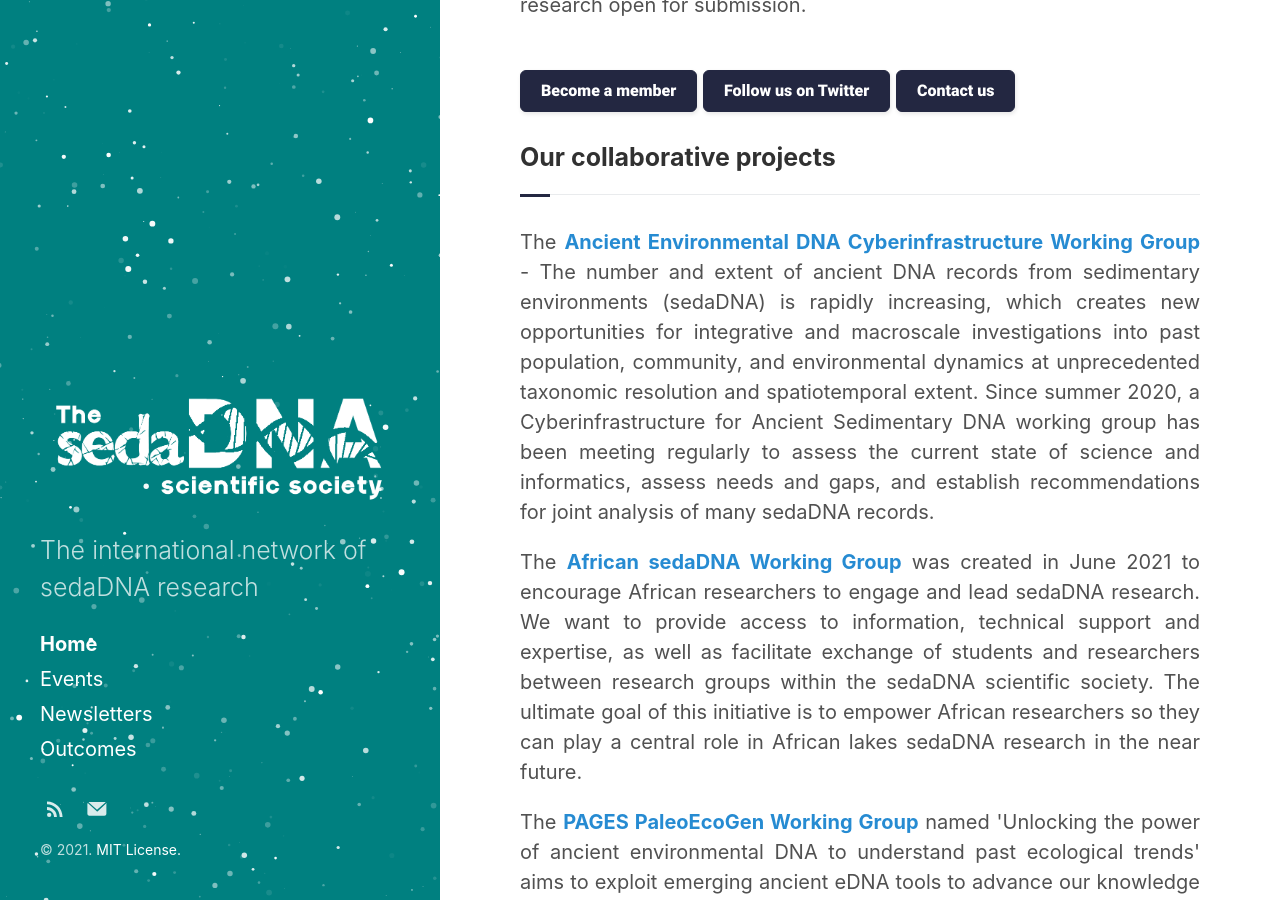
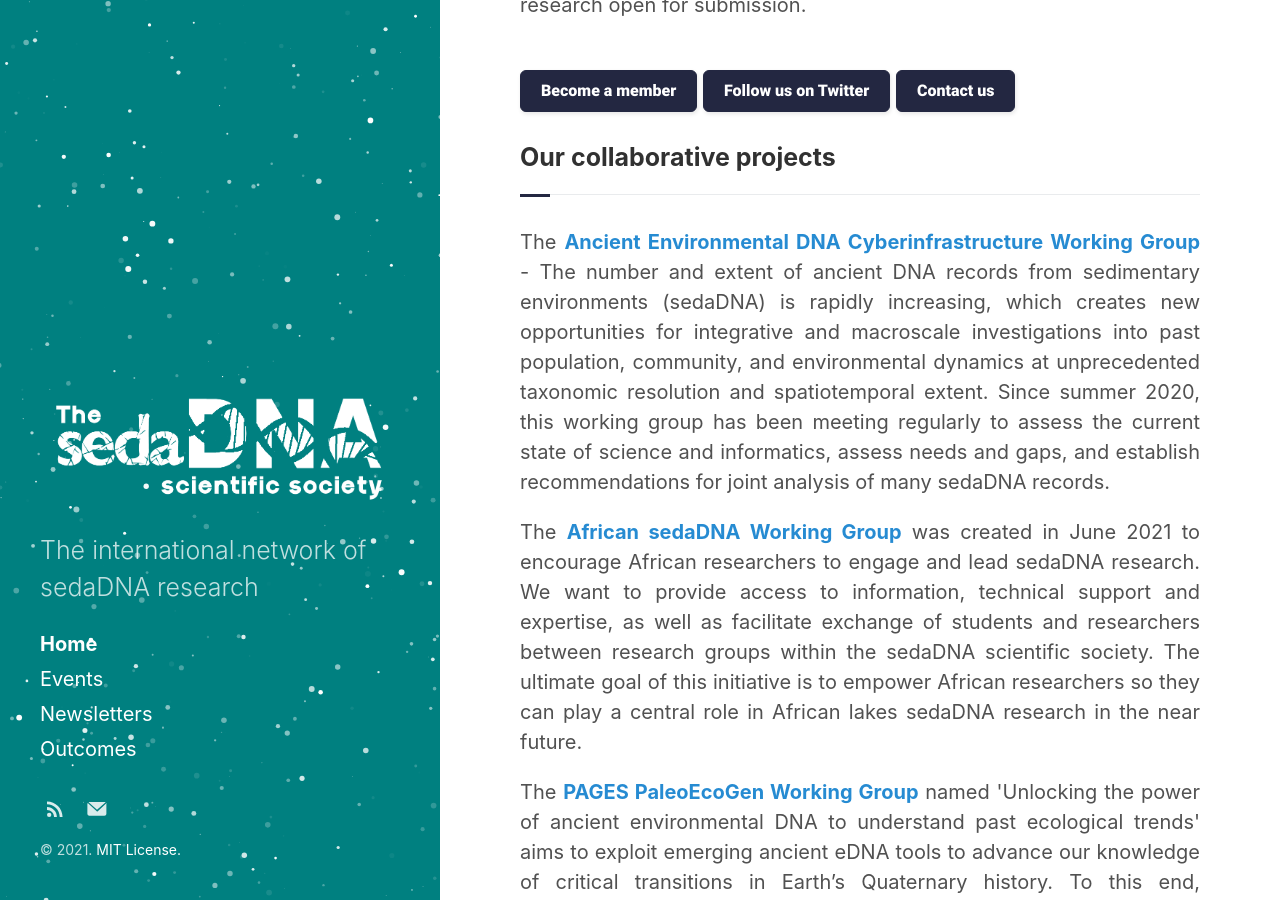
Before and after one commit to sedadna/sedadna.github.io, a Jekyll site: the page built from index.html, in a window 1280 px wide and 900 px high, scrolled down 554 px. Built offline with Jekyll 4.4.1, drawn with Linux system fonts in a browser that asks for light colours; the list of posts is cut into pages by our own code.

Commit message:
Update index.html

```diff
--- a/_layouts/index.html
+++ b/_layouts/index.html
@@ -15,7 +15,7 @@
 
 <div class="intro">
 <h3 class="section-title underline">Our collaborative projects</h3>
-<p> The <a href="https://www.neotomadb.org/news/157891" target="_blank"><b>Ancient Environmental DNA Cyberinfrastructure Working Group</b></a> - The number and extent of ancient DNA records from sedimentary environments (sedaDNA) is rapidly increasing, which creates new opportunities for integrative and macroscale investigations into past population, community, and environmental dynamics at unprecedented taxonomic resolution and spatiotemporal extent.  Since summer 2020, a Cyberinfrastructure for Ancient Sedimentary DNA working group has been meeting regularly to assess the current state of science and informatics, assess needs and gaps, and establish recommendations for joint analysis of many sedaDNA records.</p>
+<p> The <a href="https://www.neotomadb.org/news/157891" target="_blank"><b>Ancient Environmental DNA Cyberinfrastructure Working Group</b></a> - The number and extent of ancient DNA records from sedimentary environments (sedaDNA) is rapidly increasing, which creates new opportunities for integrative and macroscale investigations into past population, community, and environmental dynamics at unprecedented taxonomic resolution and spatiotemporal extent.  Since summer 2020, this working group has been meeting regularly to assess the current state of science and informatics, assess needs and gaps, and establish recommendations for joint analysis of many sedaDNA records.</p>
 <p> The <a href="https://ercapo.wixsite.com/sedadna-society/african-sedadna-wg" target="_blank"><b>African sedaDNA Working Group</b></a> was created in June 2021 to encourage African researchers to engage and lead sedaDNA research. We want to provide access to information, technical support and expertise, as well as facilitate exchange of students and researchers between research groups within the sedaDNA scientific society. The ultimate goal of this initiative is to empower African researchers so they can play a central role in African lakes sedaDNA research in the near future.</p>
 <p> The <a href="https://pastglobalchanges.org/science/wg/paleoecogen" target="_blank"><b>PAGES PaleoEcoGen Working Group</b></a> named 'Unlocking the power of ancient environmental DNA to understand past ecological trends' aims to exploit emerging ancient eDNA tools to advance our knowledge of critical transitions in Earth’s Quaternary history. To this end, PaleoEcoGen wants to stimulate and enhance international ancient eDNA research by organising topical workshops to discuss new methodologies in the field (including synthetic analyses and modelling approaches), and to coordinate research efforts for bigger picture analyses that, ultimately, will help to inform conservation efforts and future biodiversity assessments.</p>
 
```
